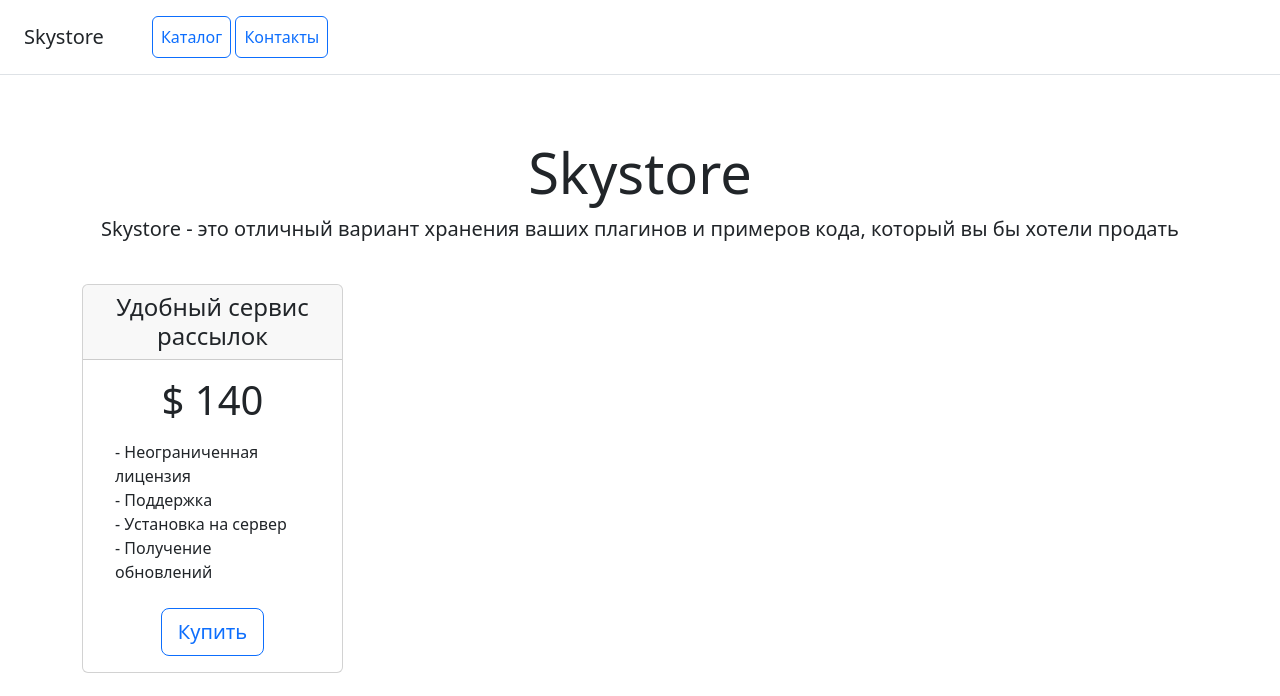
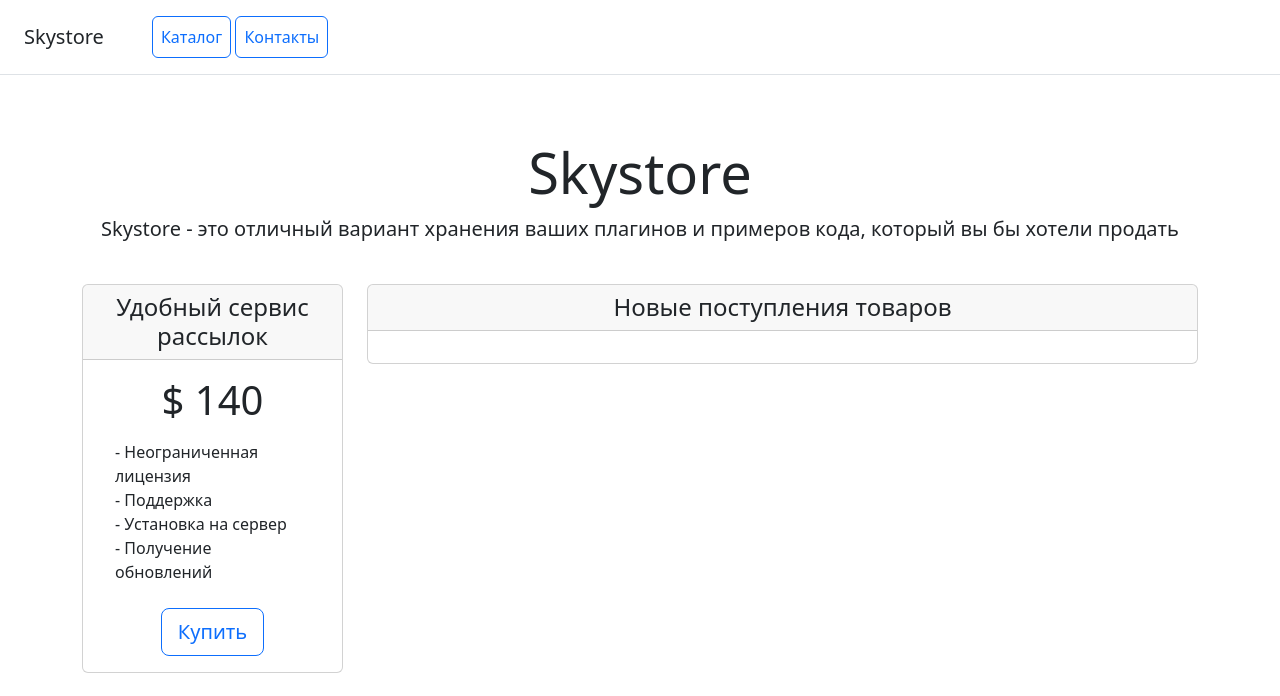
Before and after one commit to AidarPutilov/hm_19_2, a Django app: page / in a window 1280 px wide. Shown: the top 696 px of the page. Run offline with Django 5.2, Linux system fonts and the light colour scheme; some libraries are stand-ins or nearby versions.

Commit message:
Add static in home.html

```diff
--- a/catalog/templates/home.html
+++ b/catalog/templates/home.html
@@ -1,10 +1,11 @@
+{% load static %}
 <!doctype html>
 <html lang="en">
 <head>
     <meta charset="utf-8">
     <meta name="viewport" content="width=device-width, initial-scale=1">
     <title>Skystore</title>
-    <link href="https://cdn.jsdelivr.net/npm/bootstrap@5.3.2/dist/css/bootstrap.min.css" rel="stylesheet" integrity="sha384-T3c6CoIi6uLrA9TneNEoa7RxnatzjcDSCmG1MXxSR1GAsXEV/Dwwykc2MPK8M2HN" crossorigin="anonymous">
+    <link href="{% static 'css/bootstrap.min.css' %}" rel="stylesheet">
 </head>
 <body>
 <div class="d-flex flex-column flex-md-row align-items-center p-3 px-md-4 mb-3 bg-white border-bottom box-shadow">
@@ -37,6 +38,22 @@
                         <li>- Получение обновлений</li>
                     </ul>
                     <button type="button" class="btn btn-lg btn-block btn-outline-primary">Купить</button>
+                </div>
+            </div>
+        </div>
+        <div class="col-9">
+            <div class="card mb-4 box-shadow">
+                <div class="card-header">
+                    <h4 class="my-0 font-weight-normal">Новые поступления товаров</h4>
+                </div>
+                <div class="card-body">
+                    {% for product in products %}
+                        <tr>
+                            <td>{{ product.id }}</td>
+                            <td>{{ product.name }}</td>
+                            <td>{{ product.price }}</td>
+                        </tr>
+                    {% endfor %}
                 </div>
             </div>
         </div>
@@ -74,6 +91,6 @@
     </footer>
 </div>
 
-<script src="https://cdn.jsdelivr.net/npm/bootstrap@5.3.2/dist/js/bootstrap.bundle.min.js" integrity="sha384-C6RzsynM9kWDrMNeT87bh95OGNyZPhcTNXj1NW7RuBCsyN/o0jlpcV8Qyq46cDfL" crossorigin="anonymous"></script>
+<script src="{% static 'js/bootstrap.bundle.min.js' %}" integrity="sha384-C6RzsynM9kWDrMNeT87bh95OGNyZPhcTNXj1NW7RuBCsyN/o0jlpcV8Qyq46cDfL" crossorigin="anonymous"></script>
 </body>
 </html>
```
